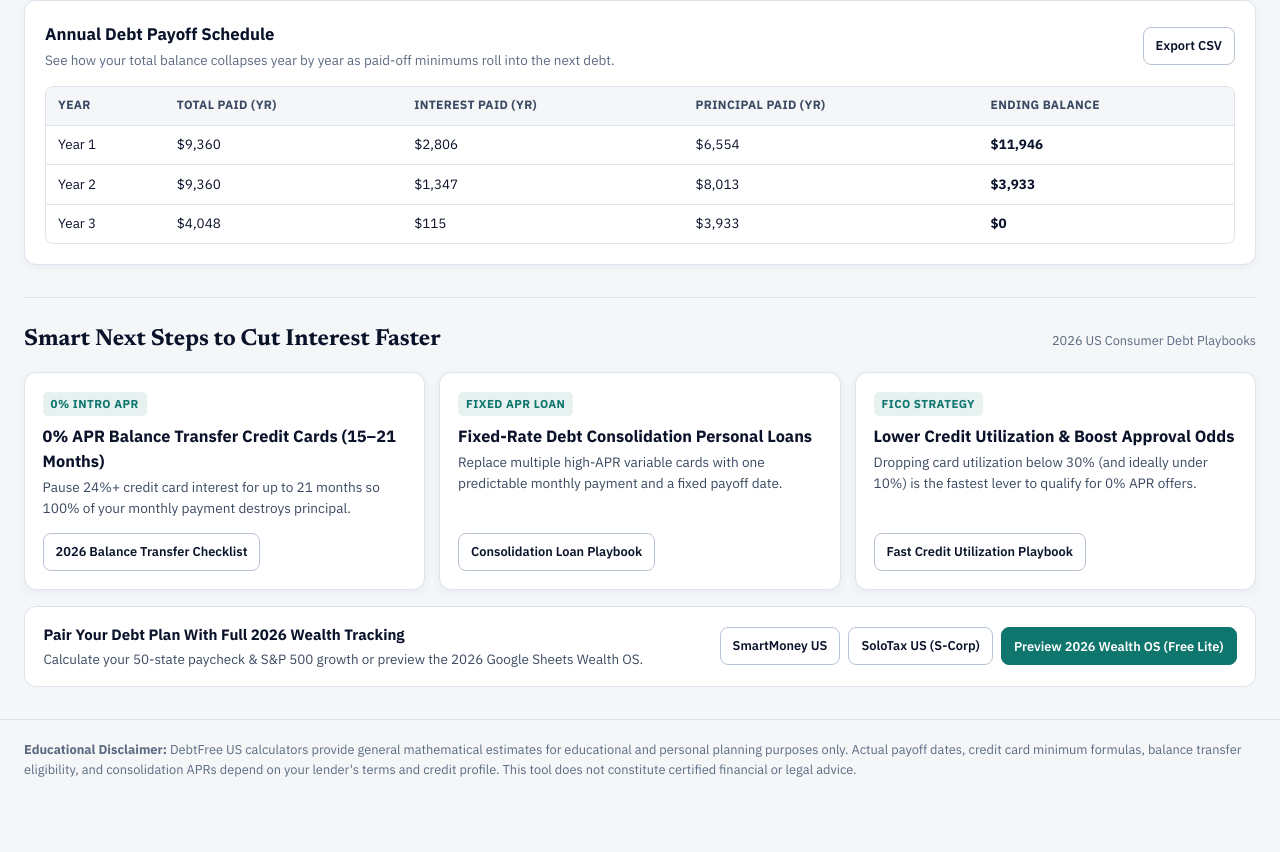
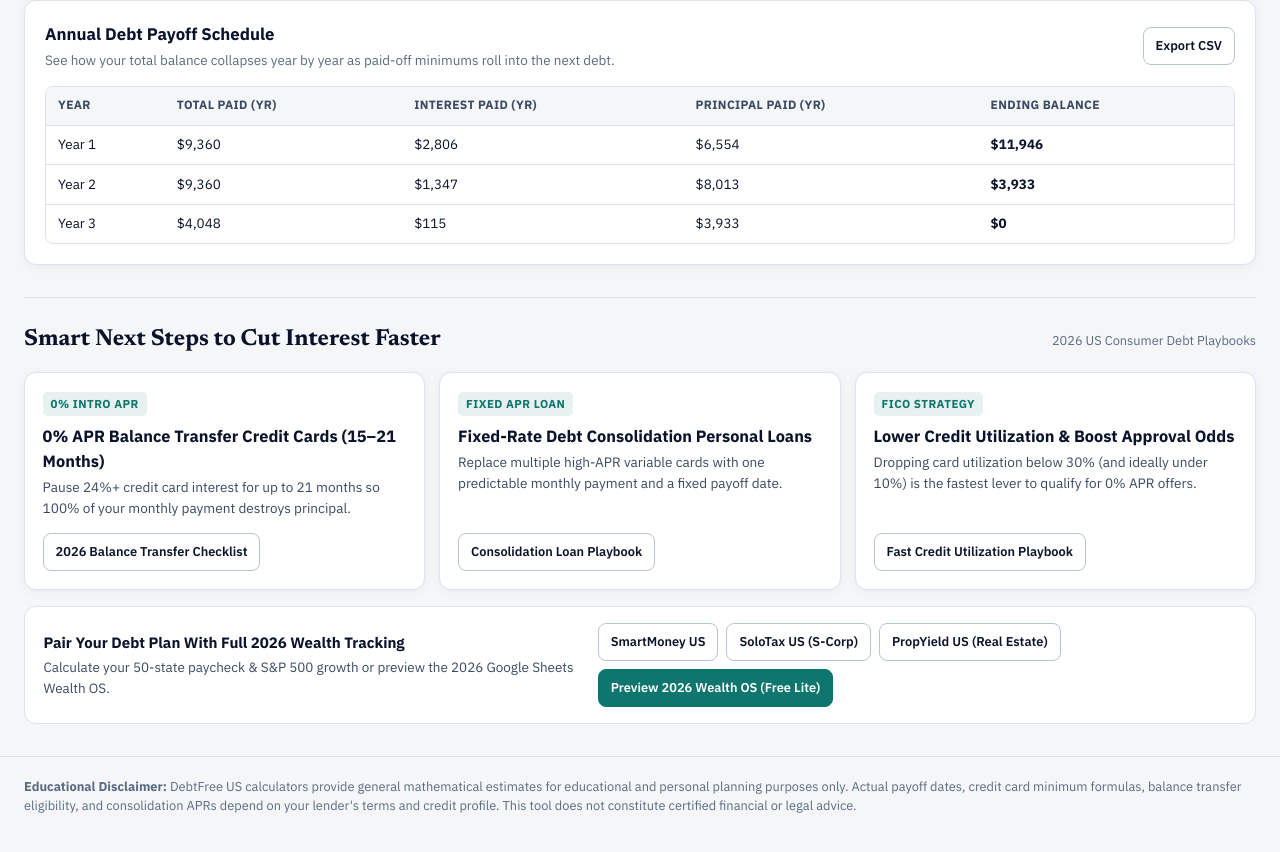
Before and after one commit to Dinhduy2702/us-debt-free-planner, a plain HTML site: page index.html in a window 1280 px wide. Shown: the part 1412-2264 px from the top of the page. Before the commit the page ends 2228 px from the top, so only its background shows below. Drawn offline with Linux system fonts and the light colour scheme.

Commit message:
Close 4-way SEO quad: add PropYield US link

```diff
--- a/app.js
+++ b/app.js
@@ -710,7 +710,8 @@
 
     const ecoBtns = [
       `<a class="btn btn-sm" href="${CONFIG.ecosystem.smartMoneyCompoundBase}" target="_blank" rel="noopener noreferrer">SmartMoney US</a>`,
-      `<a class="btn btn-sm" href="${CONFIG.ecosystem.soloTaxUrl}" target="_blank" rel="noopener noreferrer">SoloTax US (S-Corp)</a>`
+      `<a class="btn btn-sm" href="${CONFIG.ecosystem.soloTaxUrl}" target="_blank" rel="noopener noreferrer">SoloTax US (S-Corp)</a>`,
+      `<a class="btn btn-sm" href="${CONFIG.ecosystem.propYieldUrl}" target="_blank" rel="noopener noreferrer">PropYield US (Real Estate)</a>`
     ];
     if (hasYtUrl) {
       ecoBtns.push(`<a class="btn btn-sm" href="${ytOffer.url}" target="_blank" rel="noopener noreferrer">${ytOffer.label}</a>`);
--- a/config.js
+++ b/config.js
@@ -11,6 +11,7 @@ window.DEBTFREE_CONFIG = {
   ecosystem: {
     smartMoneyCompoundBase: "https://dinhduy2702.github.io/us-smart-money-calculators/",
     soloTaxUrl: "https://dinhduy2702.github.io/us-solotax-planner/",
+    propYieldUrl: "https://dinhduy2702.github.io/us-propyield-analyzer/",
     youtubeFinance: {
       label: "Watch US Debt Freedom Guides",
       url: "" // AGY 3 cap nhat link kenh YT Finance EN khi lap xong
--- a/index.html
+++ b/index.html
@@ -28,6 +28,7 @@
       <div class="header-meta">
         <a class="btn btn-sm hide-xs" id="sisterToolLink" href="https://dinhduy2702.github.io/us-smart-money-calculators/" target="_blank" rel="noopener noreferrer">SmartMoney US</a>
         <a class="btn btn-sm hide-xs" href="https://dinhduy2702.github.io/us-solotax-planner/" target="_blank" rel="noopener noreferrer">SoloTax US</a>
+        <a class="btn btn-sm hide-xs" href="https://dinhduy2702.github.io/us-propyield-analyzer/" target="_blank" rel="noopener noreferrer">PropYield US</a>
         <button type="button" class="btn btn-sm" id="themeToggleBtn" aria-label="Switch color theme">Dark Mode</button>
       </div>
     </div>
```
